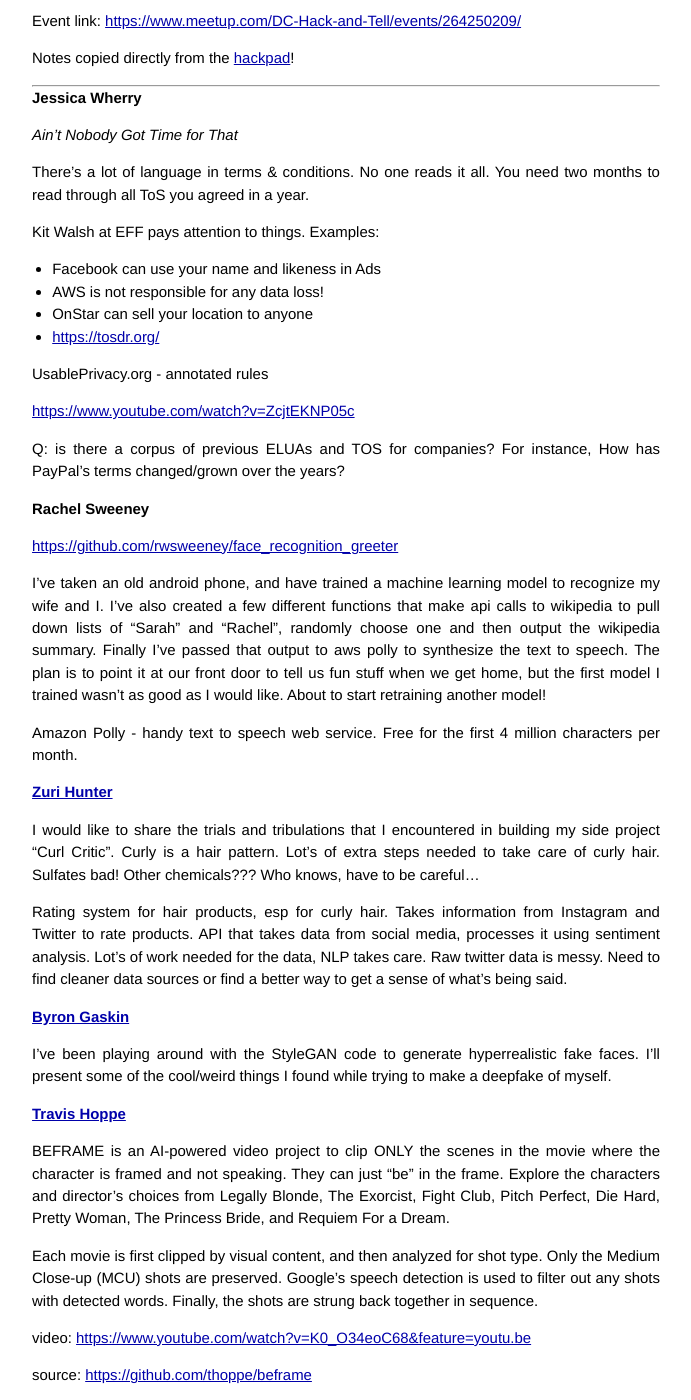
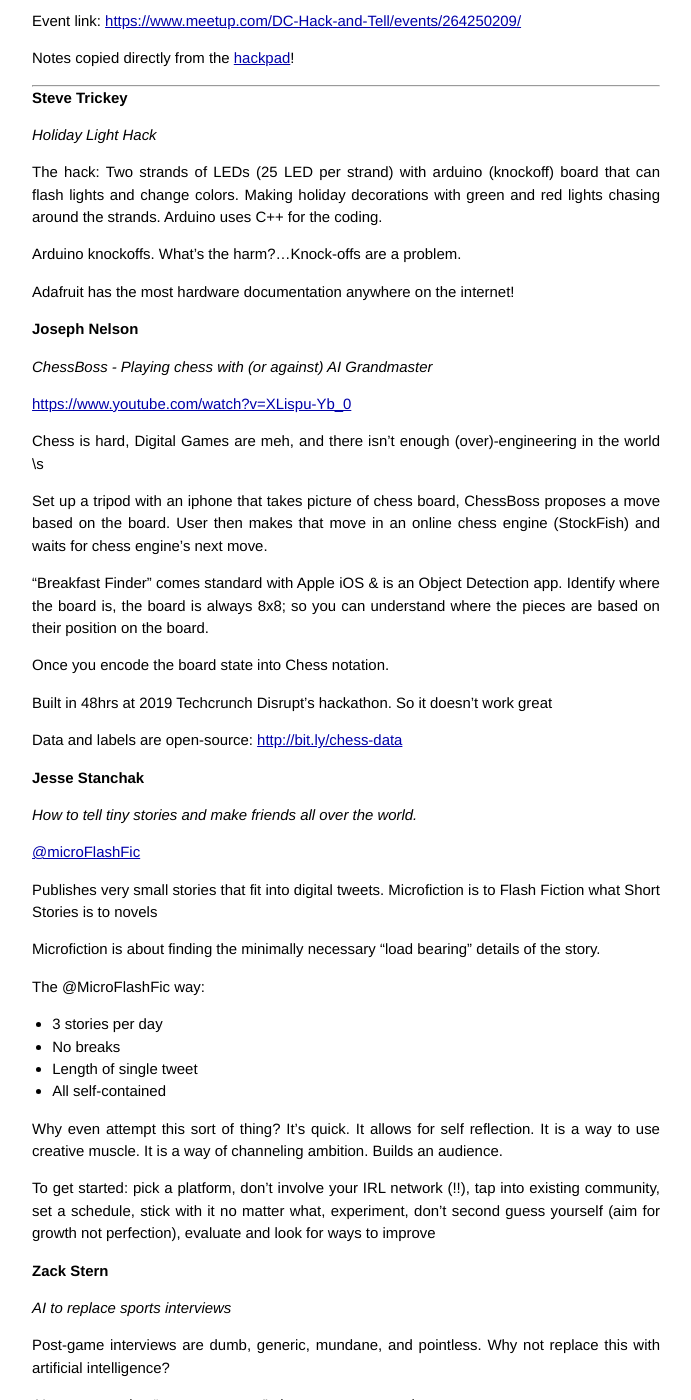
Before and after one commit to dchackandtell/dchackandtell.github.io, a Jekyll site: the page built from _posts/2019/2019-12-00-round-72.md, in a window 1280 px wide and 1400 px high, scrolled down 453 px. Shown: the whole window, without its empty margins (294-985 px from the left). Built offline with Jekyll 4.4.1, drawn with Linux system fonts in a browser that asks for light colours; some of the changed text lies outside the part shown.

Commit message:
Add notes from hackpad

```diff
--- a/_posts/2019/2019-12-00-round-72.md
+++ b/_posts/2019/2019-12-00-round-72.md
@@ -15,51 +15,117 @@
 
 Notes copied directly from the [hackpad](https://docs.google.com/document/d/1DM_qVHEGPNP-UzSGKNlee8lmroNqap4Fg4RgERxxTiY)!
 
-
 -------------------------------------------------------------------------
 
+# Steve Trickey
+_Holiday Light Hack_
 
-# Jessica Wherry
-_Ain't Nobody Got Time for That_
+The hack: Two strands of LEDs (25 LED per strand) with arduino (knockoff) board that can flash lights and change colors. Making holiday decorations with green and red lights chasing around the strands. Arduino uses C++ for the coding.
 
-There’s a lot of language in terms & conditions. No one reads it all. You need two months to read through all ToS you agreed in a year.
+Arduino knockoffs. What’s the harm?...Knock-offs are a problem.
 
-Kit Walsh at EFF pays attention to things. Examples:
-+ Facebook can use your name and likeness in Ads
-+ AWS is not responsible for any data loss!
-+ OnStar can sell your location to anyone
-+ [https://tosdr.org/](https://tosdr.org/)
+Adafruit has the most hardware documentation anywhere on the internet!
 
-UsablePrivacy.org - annotated rules
+# Joseph Nelson
+_ChessBoss - Playing chess with (or against) AI Grandmaster_
 
-[https://www.youtube.com/watch?v=ZcjtEKNP05c](https://www.youtube.com/watch?v=ZcjtEKNP05c)
+[https://www.youtube.com/watch?v=XLispu-Yb_0](https://www.youtube.com/watch?v=XLispu-Yb_0)
 
-Q: is there a corpus of previous ELUAs and TOS for companies? For instance, How has PayPal’s terms changed/grown over the years?
+Chess is hard, Digital Games are meh, and there isn't enough (over)-engineering in the world \s
 
-# Rachel Sweeney
+Set up a tripod with an iphone that takes picture of chess board, ChessBoss proposes a move based on the board. User then makes that move in an online chess engine (StockFish) and waits for chess engine’s next move.
 
-[https://github.com/rwsweeney/face_recognition_greeter](https://github.com/rwsweeney/face_recognition_greeter)
+"Breakfast Finder" comes standard with Apple iOS & is an Object Detection app. Identify where the board is, the board is always 8x8; so you can understand where the pieces are based on their position on the board.
 
-I've taken an old android phone, and have trained a machine learning model to recognize my wife and I. I've also created a few different functions that make api calls to wikipedia to pull down lists of "Sarah" and "Rachel", randomly choose one and then output the wikipedia summary. Finally I've passed that output to aws polly to synthesize the text to speech. The plan is to point it at our front door to tell us fun stuff when we get home, but the first model I trained wasn't as good as I would like. About to start retraining another model!
+Once you encode the board state into Chess notation.
 
-Amazon Polly - handy text to speech web service. Free for the first 4 million characters per month.
+Built in 48hrs at 2019 Techcrunch Disrupt’s hackathon. So it doesn't work great
 
-# [Zuri Hunter]([https://twitter.com/ZuriHunter](https://twitter.com/ZuriHunter))
+Data and labels are open-source: [http://bit.ly/chess-data](http://bit.ly/chess-data)
 
-I would like to share the trials and tribulations that I encountered in building my side project "Curl Critic". Curly is a hair pattern. Lot's of extra steps needed to take care of curly hair. Sulfates bad! Other chemicals??? Who knows, have to be careful...
+# Jesse Stanchak
+_How to tell tiny stories and make friends all over the world._
 
-Rating system for hair products, esp for curly hair. Takes information from Instagram and Twitter to rate products. API that takes data from social media, processes it using sentiment analysis. Lot's of work needed for the data, NLP takes care. Raw twitter data is messy.  Need to find cleaner data sources or find a better way to get a sense of what’s being said.
+[@microFlashFic](https://twitter.com/microflashfic)
 
-# [Byron Gaskin]([https://twitter.com/ByronTweetsData](https://twitter.com/ByronTweetsData))
+Publishes very small stories that fit into digital tweets.
+Microfiction is to Flash Fiction what Short Stories is to novels
 
-I've been playing around with the StyleGAN code to generate hyperrealistic fake faces. I'll present some of the cool/weird things I found while trying to make a deepfake of myself.
+Microfiction is about finding the minimally necessary “load bearing” details of the story.
 
-# [Travis Hoppe]([https://twitter.com/metasemantic](https://twitter.com/metasemantic))
+The @MicroFlashFic way:
++ 3 stories per day
++ No breaks
++ Length of single tweet
++ All self-contained
 
-BEFRAME is an AI-powered video project to clip ONLY the scenes in the movie where the character is framed and not speaking. They can just "be" in the frame. Explore the characters and director's choices from Legally Blonde, The Exorcist, Fight Club, Pitch Perfect, Die Hard, Pretty Woman, The Princess Bride, and Requiem For a Dream.
+Why even attempt this sort of thing? It’s quick. It allows for self reflection. It is a way to use creative muscle. It is a way of channeling ambition. Builds an audience.
 
-Each movie is first clipped by visual content, and then analyzed for shot type. Only the Medium Close-up (MCU) shots are preserved. Google's speech detection is used to filter out any shots with detected words. Finally, the shots are strung back together in sequence.
+To get started: pick a platform, don't involve your IRL network (!!), tap into existing community, set a schedule, stick with it no matter what, experiment, don't second guess yourself (aim for growth not perfection), evaluate and look for ways to improve
 
-video: [https://www.youtube.com/watch?v=K0_O34eoC68&feature=youtu.be](https://www.youtube.com/watch?v=K0_O34eoC68&feature=youtu.be)
+# Zack Stern
+_AI to replace sports interviews_
 
-source: [https://github.com/thoppe/beframe](https://github.com/thoppe/beframe)
+Post-game interviews are dumb, generic, mundane, and pointless. Why not replace this with artificial intelligence?
+
+AI can respond to “sports reporters” given a prompt question
+
+Scraped 1700 college football press conferences, cleaned the data and formatted in a Question: Answer format. Uses real questions, generates fake answers.
+
+Used OpenAI’s GPT-2 text generation model (used smallest one ~117M tokens) run on Google Colab GPUs. Training used a 25MB file; took maybe an hour using Google Colab (on top of the ~117M token model).
+
+Mostly just messing around to find the best temperature (randomness).
+
+# [Aaron Schumacher]([https://twitter.com/planarrowspace](https://twitter.com/planarrowspace))
+_Q-Learning Tic-Tac-Toe, Briefly_
+
+[https://planspace.org/20191103-q_learning_tic_tac_toe_briefly/](https://planspace.org/20191103-q_learning_tic_tac_toe_briefly/)
+
+Q-learning -> Reinforcement Learning (a way of learning to do stuff)
+
+Aaron got nerd-sniped! How good is reasonable using Q-learning?
+
+Player 1 is represented as a +1 and Player 2 is a -1.
+
+Use numpy array to create a board representing a game of tic-tac-toe. Start with an array of all zeros and change matrix entries to represent a move
+
+Represent moves with i, j matrix. Most complicated is: has anyone won the game? (If you get to +3 or -3, you get three in a row)
+
+PLay with a random player 10,000 times.
+
+Random player, you can play a whole game. If you're going first, you have a better win rate.
+
+Boring player plays the first available move, left to right, up to down. Does better than random!
+
+Created agent based on neural network implemented in Keras. You can then predict how good moves are and learn how good old moves were
+
+There are 9 spots and 9 possibilities for the best value
+
+Q-learning play does way better than Random and Boring players! (Q-learning wins 93% of the time)
+
+Q-learning is a very specific type of reinforcement learning
+
+# Alyssa Liguori
+
+Data science model deployed to web app. This project uses an individual's rating of issue importance for seven issues to "predict" their 2016 Presidential vote.
+
+[https://github.com/ali0003433/predict-by-issue-prioritization](https://github.com/ali0003433/predict-by-issue-prioritization)
+
+Election vote predictor based on survey data.  We know that Americans agree in some issues but lack cohesion on others.
+
+Directionality of the question (or lack thereof) tends to matter too. Nearly equal numbers of Clinton and Trump voters found abortion to be important. Likely for different reasons.
+
+Deployed as a web-app. Answer 7 questions then get prediction.
+
+# Travis Hoppe
+_Postern-Perception_
+
+[https://github.com/thoppe/postern_perception](https://github.com/thoppe/postern_perception)
+
+Found a model that can generate fake/artificial eyes. What if you make an app where a grid of eyes track a mouse?
+
+Render spectre - Eyes that have never been seen before.
+
+Then made an app that can track a human using a webcam! Weird AI interaction.
+
+Disney has had crazy tracking eyes for a while! With AI, we have tracking eyeballs now too!
--- a/markdownify.py
+++ b/markdownify.py
@@ -13,9 +13,9 @@
 
 PAT = re.compile(r'(?i)\b((?:https?://|www\d{0,3}[.]|[a-z0-9.\-]+[.][a-z]{2,4}/)(?:[^\s()<>]+|\(([^\s()<>]+|(\([^\s()<>]+\)))*\))+(?:\(([^\s()<>]+|(\([^\s()<>]+\)))*\)|[^\s`!()\[\]{};:\'".,<>?\xab\xbb\u201c\u201d\u2018\u2019]))')
 
-#for line in raw.split('\n'):
-#    print (line)
-#    print (PAT.sub(r"[\1](\1)", line))
+for line in raw.split('\n'):
+    print (line)
+    print (PAT.sub(r"[\1](\1)", line))
 
 parsed = PAT.sub(r"[\1](\1)", raw)
 
```
